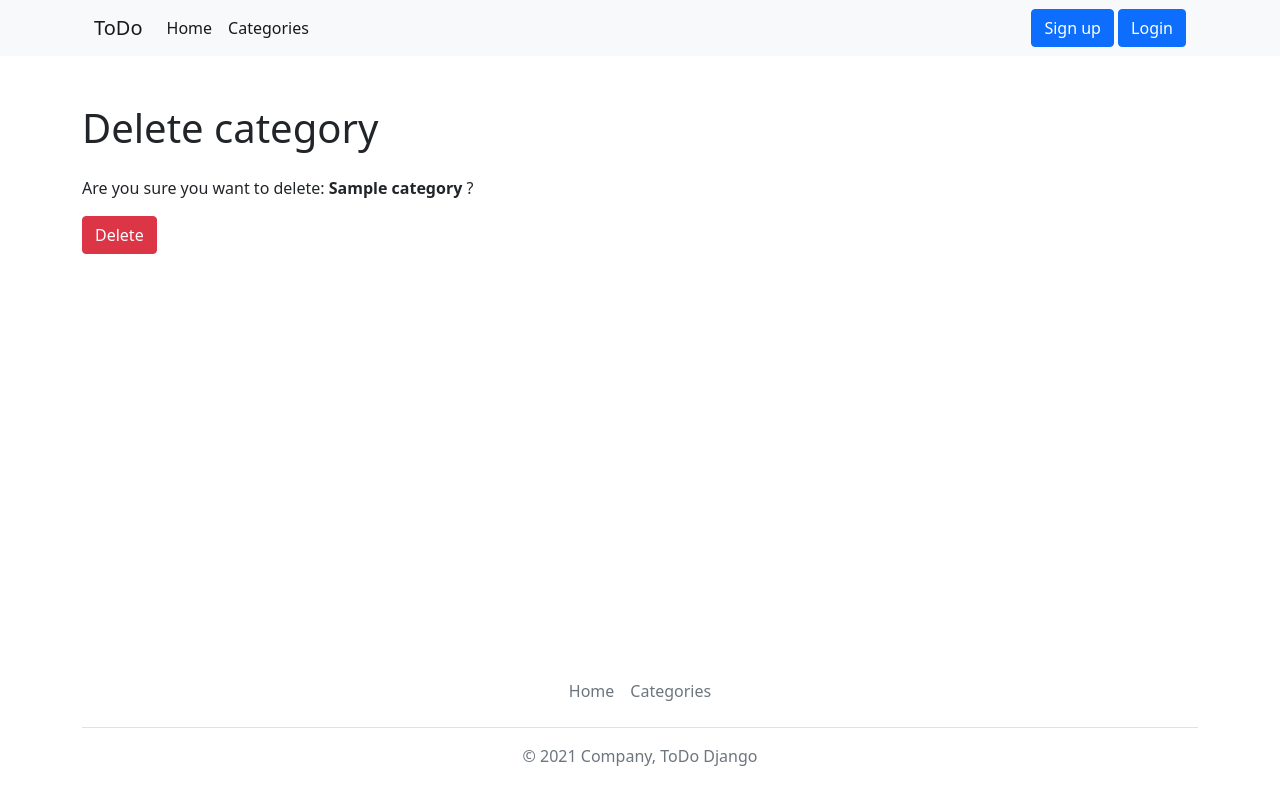
After one commit to Zer0S2m/ToDo_Django, a Django app: a page that uses ToDo/engine/templates/delete_category.html in a window 1280 px wide. The commit adds this page. Run offline with Django 3.2, Linux system fonts and the light colour scheme; tables that the repository leaves empty hold one stand-in row (values such as "Sample post").

Commit message:
удаление категории

```diff
--- a/ToDo/engine/models.py
+++ b/ToDo/engine/models.py
@@ -11,7 +11,7 @@ class Note(models.Model):
 	text = models.TextField(max_length = 1000, verbose_name = "Описание")
 	pub_date = models.DateField(auto_now = True, verbose_name = "Дата публикации")
 	category = models.ForeignKey(
-		"Category", on_delete = models.CASCADE, verbose_name = "Категория", blank = True, null = True
+		"Category", on_delete = models.SET_NULL, verbose_name = "Категория", blank = True, null = True
 	)
 	user = models.ForeignKey(settings.AUTH_USER_MODEL, on_delete = models.CASCADE)
 	completion_date = models.DateTimeField(blank = True, null = True, verbose_name = "Дата завершения")
--- /dev/null
+++ b/ToDo/engine/templates/delete_category.html
@@ -0,0 +1,18 @@
+{% extends 'base.html' %}
+
+{% block title %}
+	ToDO Django - delete category
+{% endblock title %}
+
+{% block content %}
+	<div>
+		<h1>Delete category</h1>
+		<div class="mt-4">
+			<form method="post" action="">
+				{% csrf_token %}
+				<p>Are you sure you want to delete: <span class="fw-bolder">{{ category.title }}</span> ?</p>
+				<button type="submit" class="btn btn-danger">Delete</button>
+			</form>
+		</div>
+	</div>
+{% endblock content %}
--- a/ToDo/engine/templates/detail_category.html
+++ b/ToDo/engine/templates/detail_category.html
@@ -34,5 +34,8 @@
 		{% else %}
 			<h3>No notes</h3>
 		{% endif %}
+		<div class="mt-4">
+			<a href="{% url 'delete_category' category.slug %}" class="btn btn-danger">Delete</a>
+		</div>
 	</div>
 {% endblock content %}
--- a/ToDo/engine/urls.py
+++ b/ToDo/engine/urls.py
@@ -3,7 +3,7 @@ from django.urls import path
 from .views import (
 	NoteListView, NoteDetailView, CategoryDetailView,
 	CategoryListView, NoteDeleteView, NoteUpdateView,
-	NoteCreateView, CategoryCreateView
+	NoteCreateView, CategoryCreateView, CategoryDeleteView
 )
 
 
@@ -16,4 +16,5 @@ urlpatterns = [
 	path('category/', CategoryListView.as_view(), name = 'list_category'),
 	path('category/create/', CategoryCreateView.as_view(), name = 'create_category'),
 	path('category/<slug:slug>/', CategoryDetailView.as_view(), name = 'detail_category'),
+	path('category/delete/<slug:slug>/', CategoryDeleteView.as_view(), name = 'delete_category'),
 ]
--- a/ToDo/engine/views.py
+++ b/ToDo/engine/views.py
@@ -274,3 +274,9 @@ class CategoryCreateView(LoginRequiredMixin, CreateView):
 		self.object.save()
 
 		return redirect("list_category")
+
+
+class CategoryDeleteView(DeleteView):
+	model = Category
+	template_name = "delete_category.html"
+	success_url = reverse_lazy("list_category")
```
Also changed, not shown: ToDo/engine/migrations/0003_alter_note_category.py (added).
